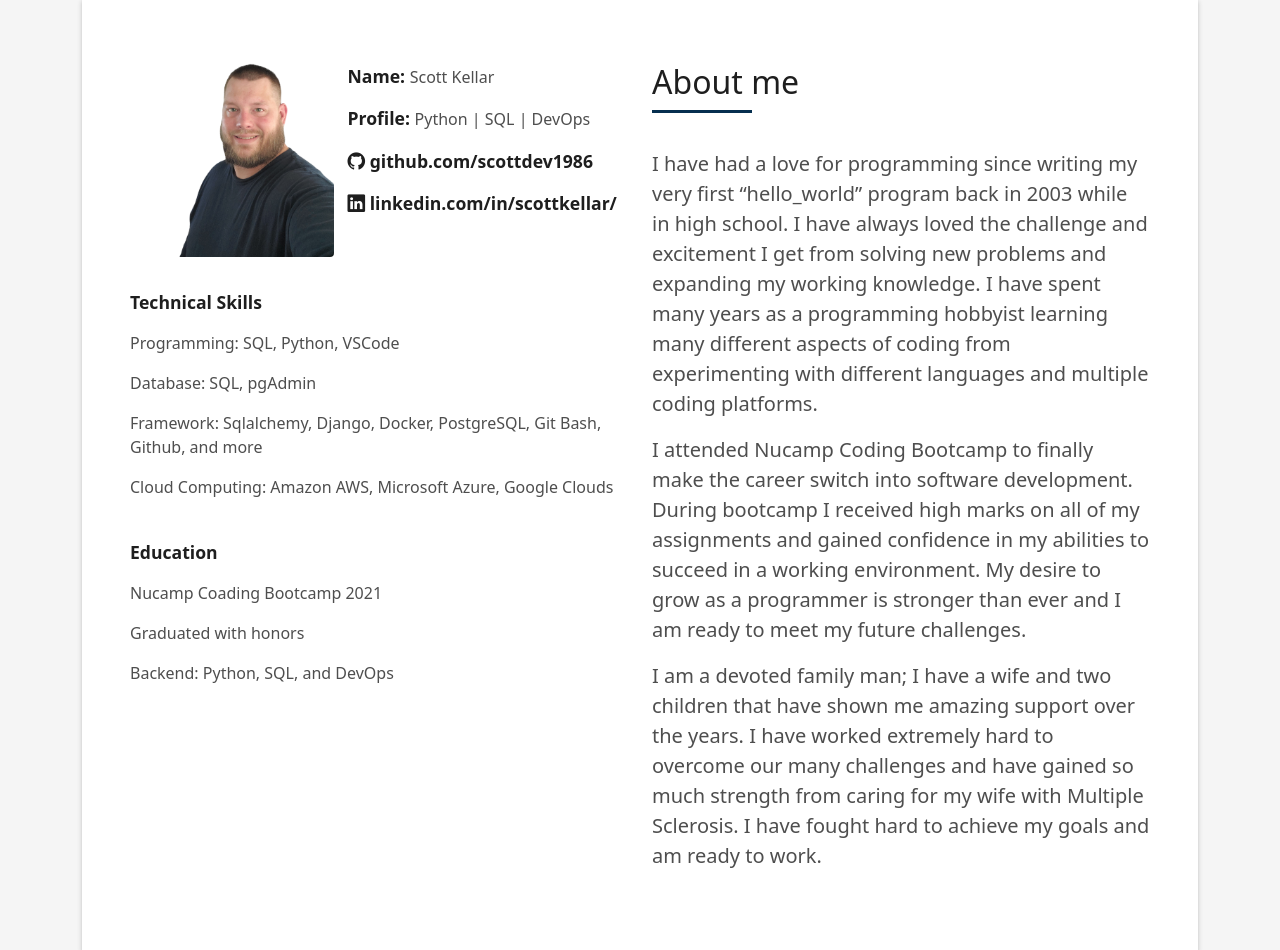
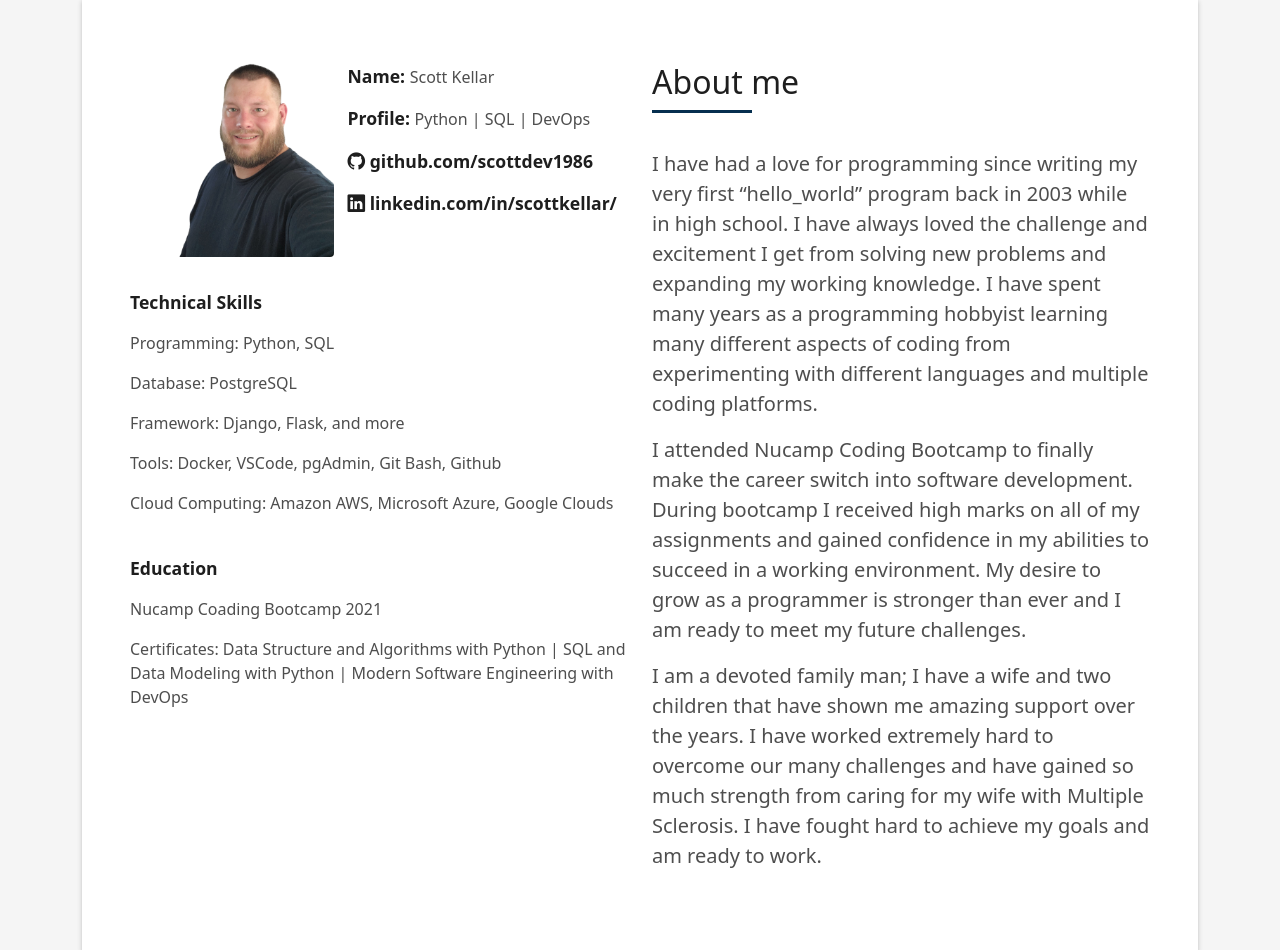
Before and after one commit to scottdev1986/portfolio_website, a Django app: page / in a window 1280 px wide. Shown: the part 865-1815 px from the top of the page. Run offline with Django 4.2, Linux system fonts and the light colour scheme; data that the repository does not hold is empty; some libraries are stand-ins or nearby versions.

Commit message:
changed About me to better categorize technical skills

```diff
--- a/templates/pages/index.html
+++ b/templates/pages/index.html
@@ -48,15 +48,16 @@
                   </div>
                   <div class="skill-mf">
                     <p class="title-s">Technical Skills</p>
-                    <p>Programming: SQL, Python, VSCode</p>
-                    <p>Database: SQL, pgAdmin</p>
-                    <p>Framework: Sqlalchemy, Django, Docker, PostgreSQL, Git Bash, Github, and more</p>
+                    <p>Programming: Python, SQL</p>
+                    <p>Database: PostgreSQL</p>
+                    <p>Framework: Django, Flask, and more</p>
+                    <p>Tools: Docker, VSCode, pgAdmin, Git Bash, Github</p>
                     <p>Cloud Computing: Amazon AWS, Microsoft Azure, Google Clouds</p>
                     <br>
                     <p class="title-s">Education</p>
                     <p>Nucamp Coading Bootcamp 2021</p>
-                    <p>Graduated with honors</p>
-                    <p>Backend: Python, SQL, and DevOps</p>
+                    <p>Certificates: Data Structure and Algorithms with Python | SQL and Data Modeling with Python | Modern Software Engineering with DevOps</p>
+                    <!-- <p>Graduated with honors</p> -->
                   </div>
 
                 </div>
```
